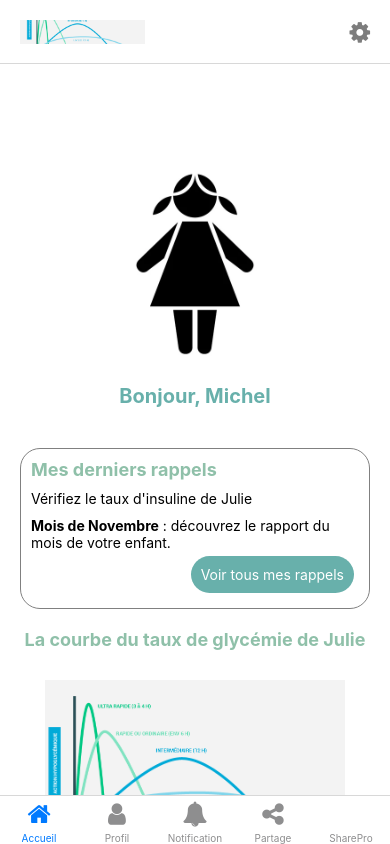
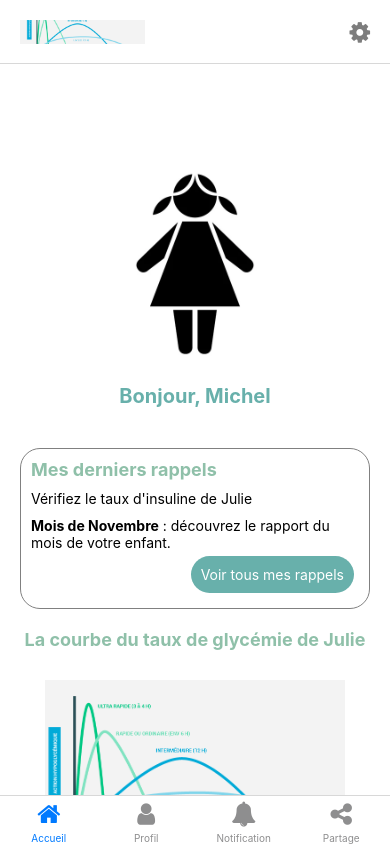
Before and after one commit to Liaxum/diabete, a React Native app: screen / in a window 390 px wide. Built offline with nearby package versions, Linux system fonts and the light colour scheme.

Commit message:
@upd: delete not working things

```diff
--- a/App.js
+++ b/App.js
@@ -46,9 +46,6 @@ export default function App() {
                     <Tab.Screen name="Notification" component={Notification} />
                     <Tab.Screen name="Partage" component={Share} />
                 </Tab.Group>
-                <Tab.Group screenOptions={{presentation: 'modal'}}>
-                    <Tab.Screen name="SharePro" component={SharePro} />
-                </Tab.Group>
             </Tab.Navigator>
         </NavigationContainer>
     )
```
